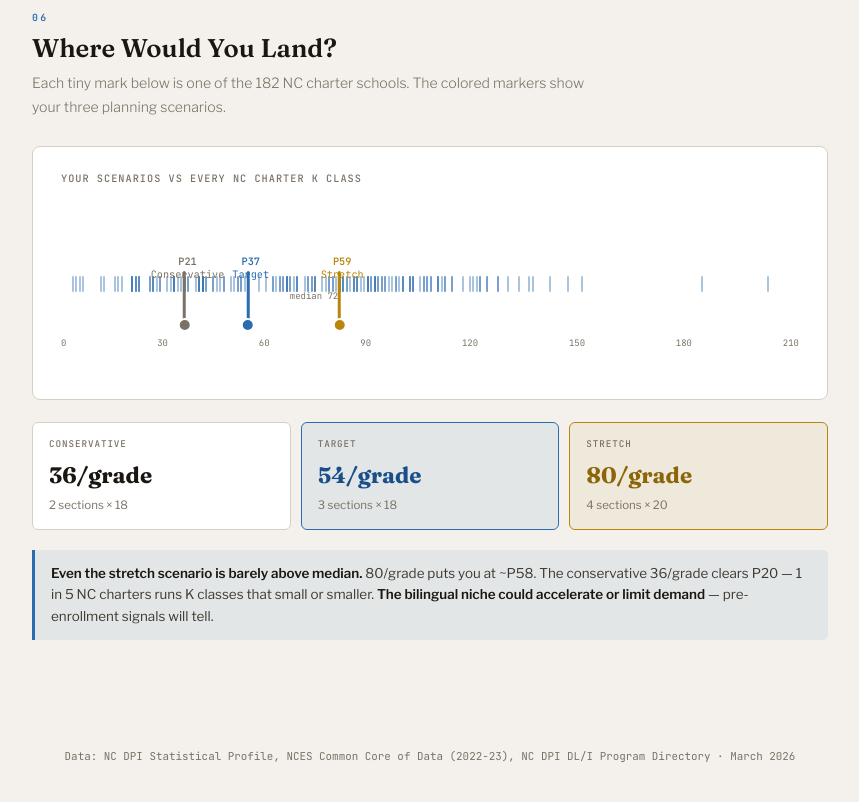
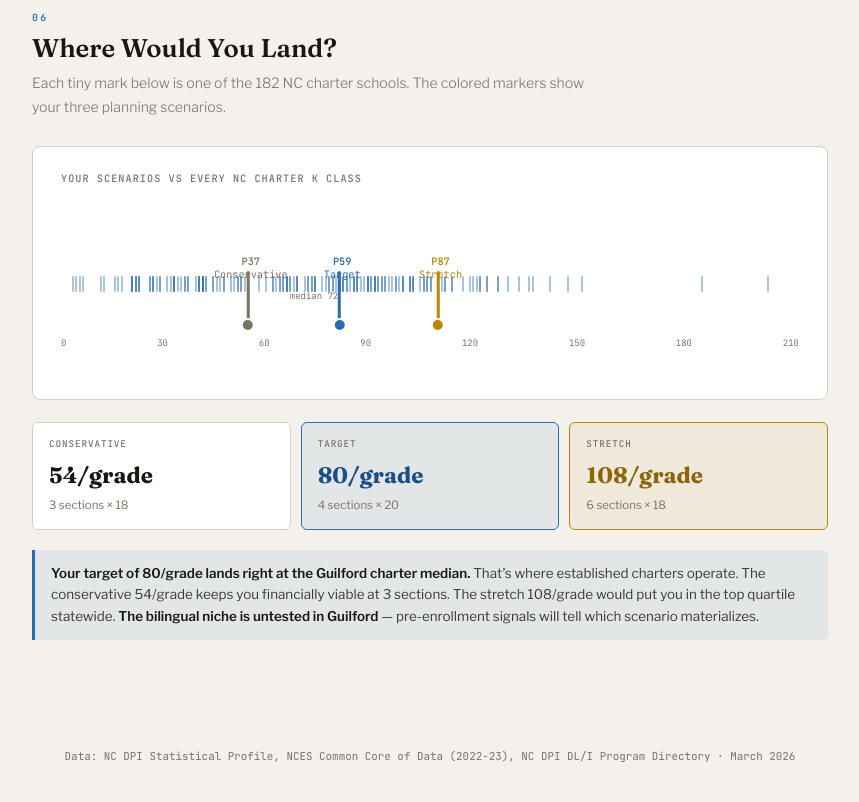
Before and after one commit to swachtel-dev/nc-school-data, a plain HTML site: page index.html in a window 1280 px wide. Shown: the part 5688-6490 px from the top of the page, without its empty margins (210-1069 px from the left). Drawn offline with nearby package versions, Linux system fonts and the light colour scheme.

Commit message:
Bump planning scenarios: conservative 54, target 80, stretch 108
Previous conservative (36/grade) was financially untenable.
Shifted all scenarios up to reflect viable operating ranges.

Co-Authored-By: Claude Opus 4.6 <noreply@anthropic.com>

```diff
--- a/index.html
+++ b/index.html
@@ -252,12 +252,12 @@ footer{padding:36px 0;text-align:center;font-size:.68rem;color:var(--text-dim);f
   </div>
 
   <div class="stats anim">
-    <div class="st"><div class="st-label">Conservative</div><div class="st-val" style="font-size:1.4rem">36/grade</div><div class="st-sub">2 sections &times; 18</div></div>
-    <div class="st blue"><div class="st-label">Target</div><div class="st-val" style="font-size:1.4rem">54/grade</div><div class="st-sub">3 sections &times; 18</div></div>
-    <div class="st gold"><div class="st-label">Stretch</div><div class="st-val" style="font-size:1.4rem">80/grade</div><div class="st-sub">4 sections &times; 20</div></div>
+    <div class="st"><div class="st-label">Conservative</div><div class="st-val" style="font-size:1.4rem">54/grade</div><div class="st-sub">3 sections &times; 18</div></div>
+    <div class="st blue"><div class="st-label">Target</div><div class="st-val" style="font-size:1.4rem">80/grade</div><div class="st-sub">4 sections &times; 20</div></div>
+    <div class="st gold"><div class="st-label">Stretch</div><div class="st-val" style="font-size:1.4rem">108/grade</div><div class="st-sub">6 sections &times; 18</div></div>
   </div>
 
-  <div class="note anim"><b>Even the stretch scenario is barely above median.</b> 80/grade puts you at ~P58. The conservative 36/grade clears P20 — 1 in 5 NC charters runs K classes that small or smaller. <b>The bilingual niche could accelerate or limit demand</b> — pre-enrollment signals will tell.</div>
+  <div class="note anim"><b>Your target of 80/grade lands right at the Guilford charter median.</b> That&rsquo;s where established charters operate. The conservative 54/grade keeps you financially viable at 3 sections. The stretch 108/grade would put you in the top quartile statewide. <b>The bilingual niche is untested in Guilford</b> — pre-enrollment signals will tell which scenario materializes.</div>
 </div>
 
 </div>
@@ -526,9 +526,9 @@ detailTb.innerHTML = detailHTML;
 
   // Scenario markers
   const scenarios = [
-    {val:36, label:'36/grade', sub:'Conservative', color:'#7a7265'},
-    {val:54, label:'54/grade', sub:'Target', color:'#2b6cb0'},
-    {val:80, label:'80/grade', sub:'Stretch', color:'#b8860b'}
+    {val:54, label:'54/grade', sub:'Conservative', color:'#7a7265'},
+    {val:80, label:'80/grade', sub:'Target', color:'#2b6cb0'},
+    {val:108, label:'108/grade', sub:'Stretch', color:'#b8860b'}
   ];
 
   scenarios.forEach(sc => {
```
